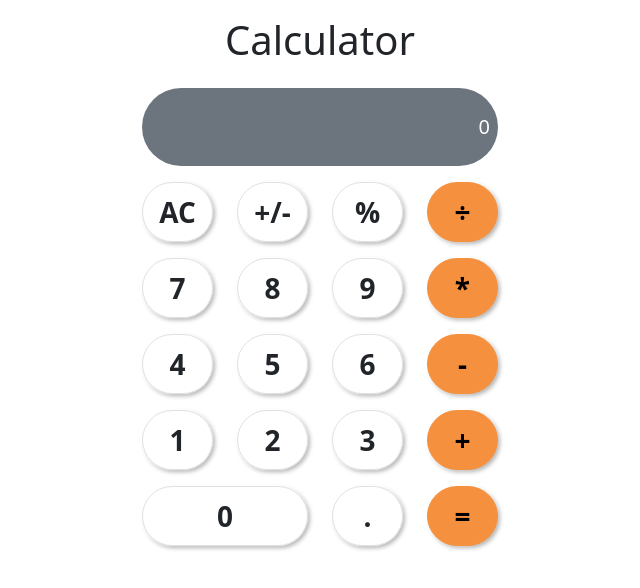
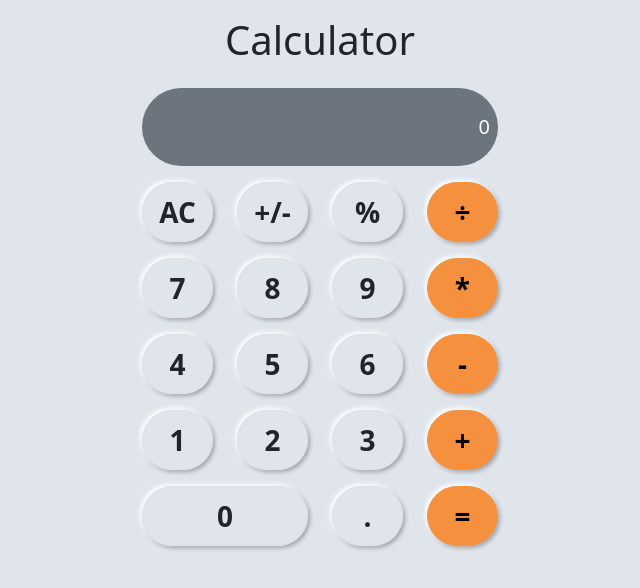
Before and after one commit to cyonii/calculator, a React (Create React App) app: page / in a window 1280 px wide. Shown: the top 588 px of the page, without its empty margins (320-960 px from the left). Built offline with nearby package versions, Linux system fonts and the light colour scheme.

Commit message:
Add body background color

```diff
--- a/src/index.scss
+++ b/src/index.scss
@@ -1,7 +1,13 @@
 $primary: #f5913e;
 
-@import '~bootstrap/scss/bootstrap.scss';
+@import "~bootstrap/scss/bootstrap.scss";
 
+html,
+body {
+  background: #e0e5ec;
+}
+
+// Calculator button style
 .calc-btn {
   &,
   &:focus {
@@ -9,11 +15,6 @@ $primary: #f5913e;
   }
 
   &:hover {
-    box-shadow:
-      inset -1px -1px 1px 0 rgba(209, 209, 209, 0.795),
-      inset 1px -1px 1px 0 rgba(209, 209, 209, 0.795),
-      inset -1px 1px 1px 0 rgba(209, 209, 209, 0.795),
-      inset 1px 1px 1px 0 rgba(209, 209, 209, 0.795);
     box-shadow: -1px -1px 2px 0 rgb(255, 255, 255), 1px 1px 2px 0 rgba(0, 0, 0, 0.301);
     opacity: 0.8;
   }
```
